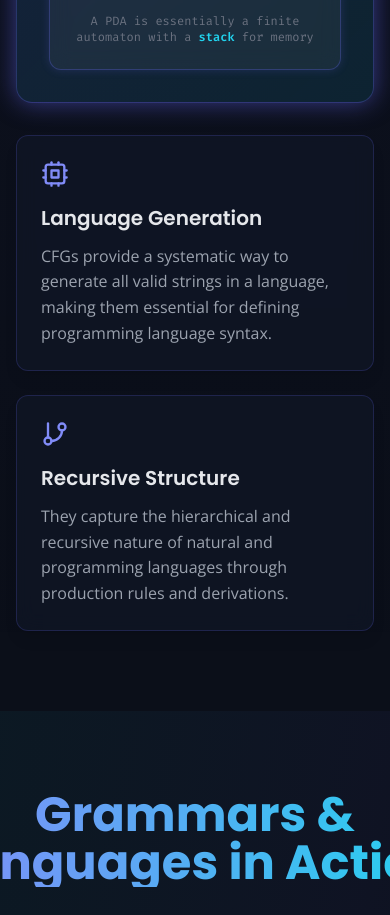
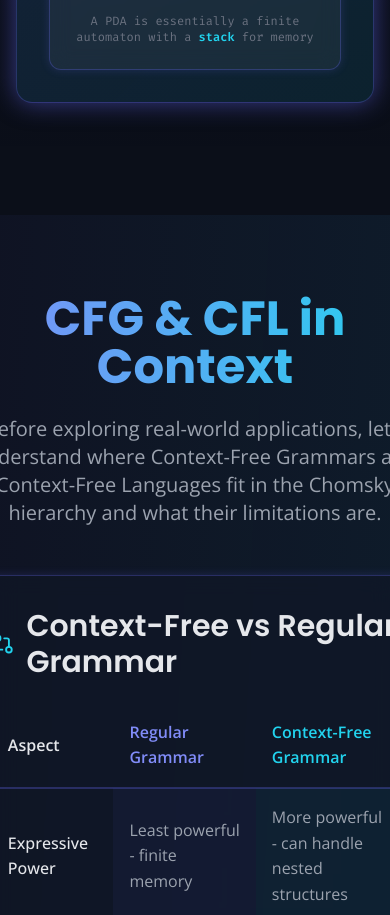
Before and after one commit to Hermes335/AutomataPresentation, a React (Create React App) app: page / in a window 390 px wide. Shown: the part 4380-5295 px from the top of the page. Built offline with nearby package versions, Linux system fonts and the light colour scheme; the HTML template or start-up script is replaced by a standard one.

Commit message:
changed the flow of website

```diff
--- a/src/App.js
+++ b/src/App.js
@@ -26,9 +26,9 @@ function App() {
   const sections = [
     { id: 'hero', label: 'Home', component: Hero },
     { id: 'definition', label: 'Definition', component: Definition },
+    { id: 'comparison', label: 'Comparison', component: Comparison },
+    { id: 'parse-tree', label: 'Parse Trees', component: ParseTree },
     { id: 'example', label: 'Examples', component: Example },
-    { id: 'parse-tree', label: 'Parse Trees', component: ParseTree },
-    { id: 'comparison', label: 'Comparison', component: Comparison },
     { id: 'applications', label: 'Applications', component: Applications },
   ];
 
--- a/src/components/sections/Definition.js
+++ b/src/components/sections/Definition.js
@@ -191,35 +191,6 @@ const Definition = () => {
               </p>
             </div>
           </motion.div>
-
-          {/* Importance */}
-          <motion.div variants={itemVariants}>
-            <div className="grid md:grid-cols-2 gap-6">
-              <motion.div
-                className="glass-dark rounded-xl shadow-lg p-6 hover-glow transition-all duration-300"
-                whileHover={{ scale: 1.02 }}
-              >
-                <Cpu className="text-primary-400 mb-4" size={28} />
-                <h4 className="text-xl font-semibold text-text-primary mb-3">Language Generation</h4>
-                <p className="text-text-secondary">
-                  CFGs provide a systematic way to generate all valid strings in a language,
-                  making them essential for defining programming language syntax.
-                </p>
-              </motion.div>
-
-              <motion.div
-                className="glass-dark rounded-xl shadow-lg p-6 hover-glow transition-all duration-300"
-                whileHover={{ scale: 1.02 }}
-              >
-                <GitBranch className="text-primary-400 mb-4" size={28} />
-                <h4 className="text-xl font-semibold text-text-primary mb-3">Recursive Structure</h4>
-                <p className="text-text-secondary">
-                  They capture the hierarchical and recursive nature of natural and programming
-                  languages through production rules and derivations.
-                </p>
-              </motion.div>
-            </div>
-          </motion.div>
         </motion.div>
       </div>
     </div>
```
